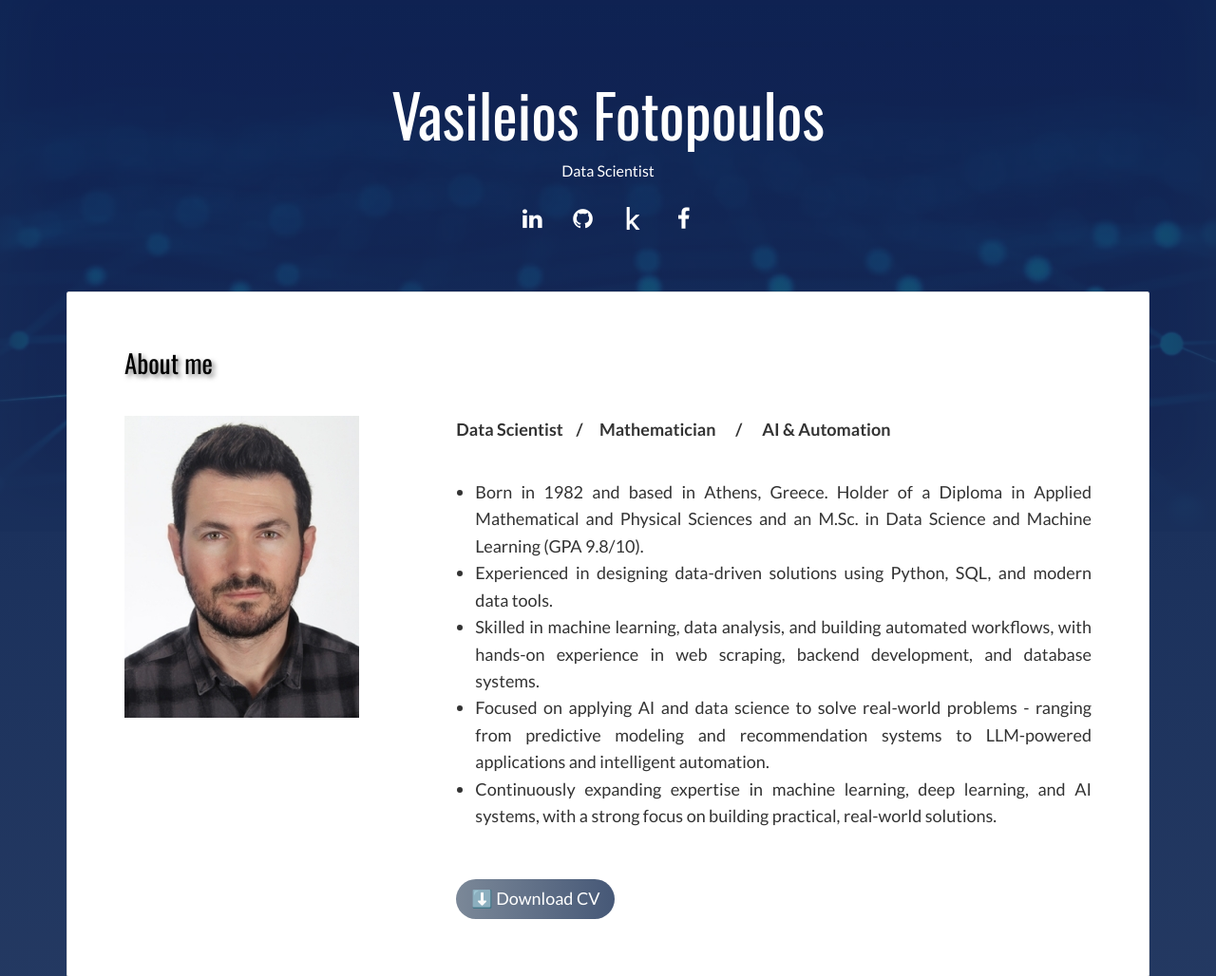
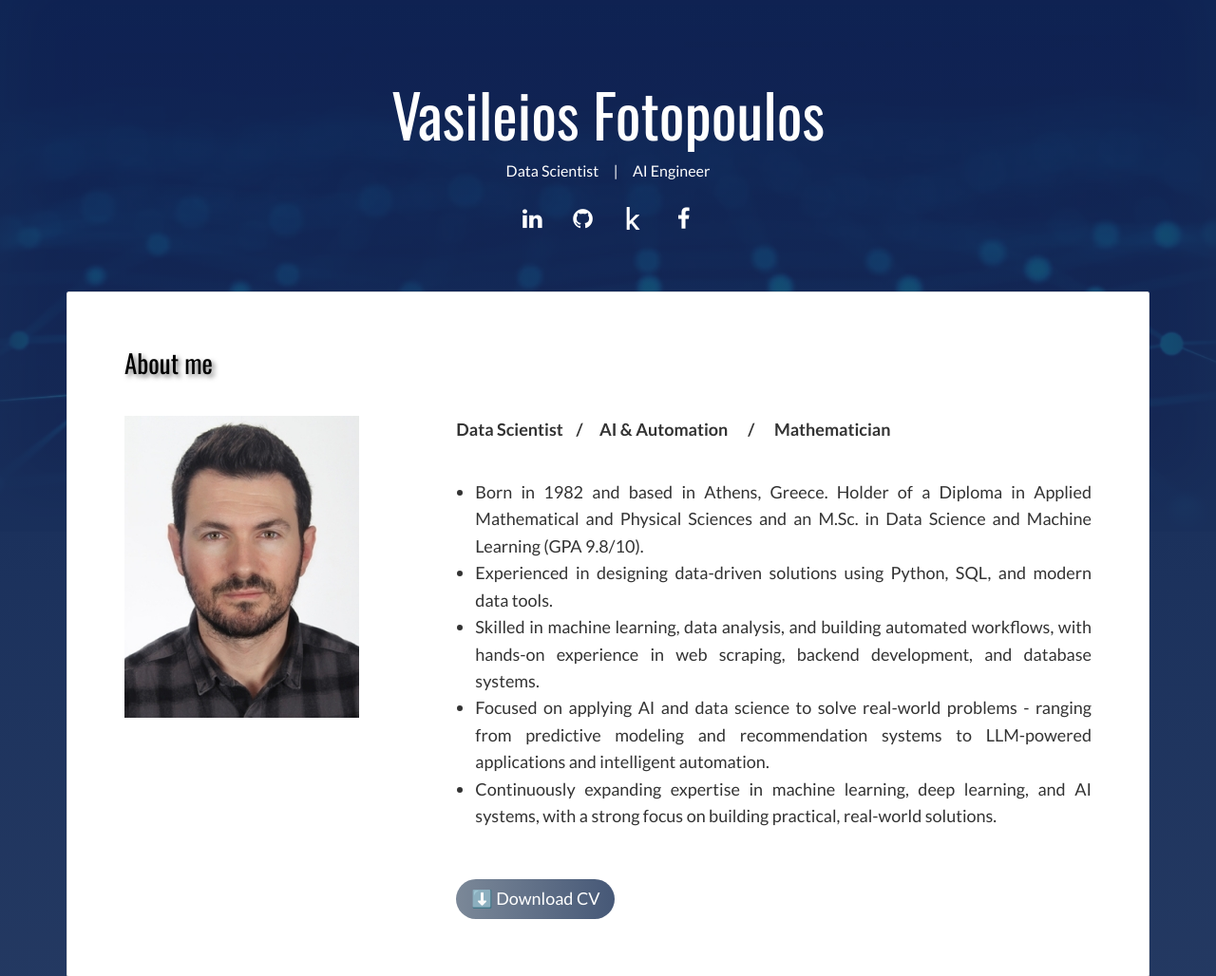
Before and after one commit to fotopoulos-v/Portfolio-website, a Flask app: page / in a window 1280 px wide. Shown: the top 1028 px of the page at 95% size. Run offline with Flask 3, Linux system fonts and the light colour scheme; some libraries are stand-ins or nearby versions.

Commit message:
changed title

```diff
--- a/templates/index.html
+++ b/templates/index.html
@@ -228,7 +228,7 @@
   <header class="white-text-container section-container">
     <div class="text-center">
       <h1>Vasileios Fotopoulos</h1>
-      <p>Data Scientist</p>
+      <p>Data Scientist &nbsp;&nbsp;&nbsp; | &nbsp;&nbsp;&nbsp; AI Engineer</p>
       <p>
         <a class="fa-icon fa-icon-2x" href="https://www.linkedin.com/in/vasileios-fotopoulos-886237150/" target="_blank" title=""><i class="fa fa-linkedin"></i></a>
 		<a class="fa-icon fa-icon-2x" href="https://github.com/fotopoulos-v" target="_blank" title=""><i class="fa fa-github"></i></a>
@@ -250,7 +250,7 @@
                 <p><img src="./static/assets/images/img-10.jpg" class="img-responsive" alt=""></p>
               </div>
               <div class="col-md-8">
-              <p style="font-size: 18px;"><b>Data Scientist&nbsp;&nbsp;&nbsp;&nbsp;/&nbsp;&nbsp;&nbsp;&nbsp;  Mathematician &nbsp;&nbsp;&nbsp;&nbsp; / &nbsp;&nbsp;&nbsp;&nbsp;  AI & Automation</b></p><br>
+              <p style="font-size: 18px;"><b>Data Scientist&nbsp;&nbsp;&nbsp;&nbsp;/&nbsp;&nbsp;&nbsp;&nbsp;  AI & Automation &nbsp;&nbsp;&nbsp;&nbsp; / &nbsp;&nbsp;&nbsp;&nbsp; Mathematician </b></p><br>
 
 			<ul style="font-size: 18px; text-align: justify; padding-left: 20px;">
 			  <li>Born in 1982 and based in Athens, Greece. Holder of a Diploma in Applied Mathematical and Physical Sciences and an M.Sc. in Data Science and Machine Learning (GPA 9.8/10).</li>
```
